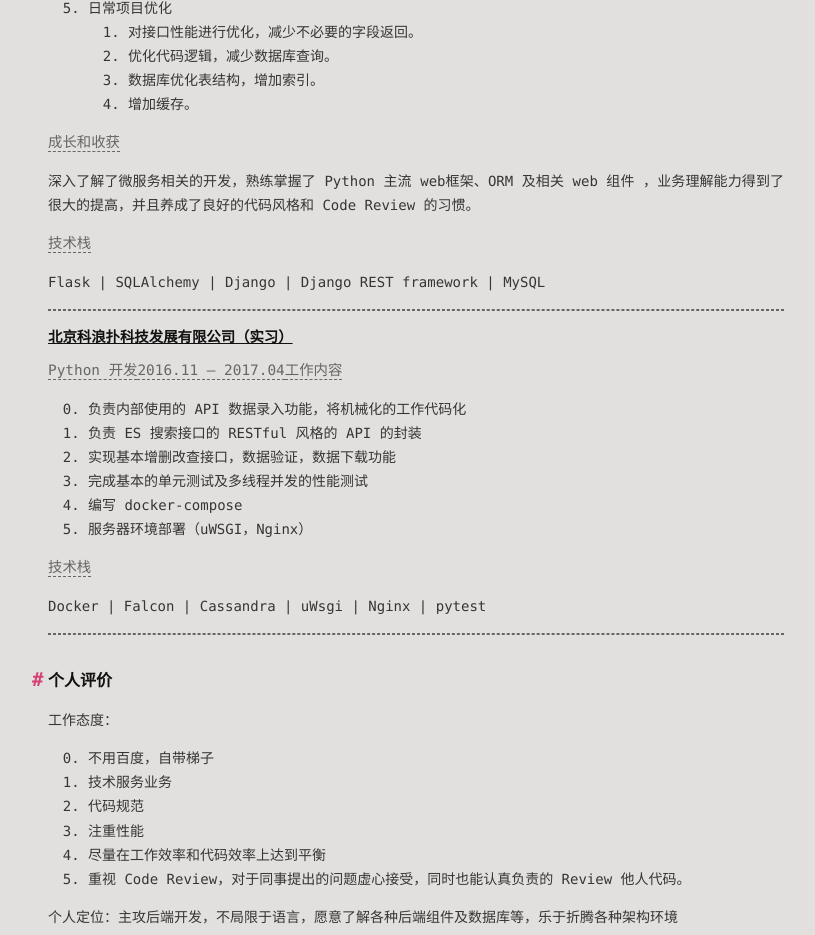
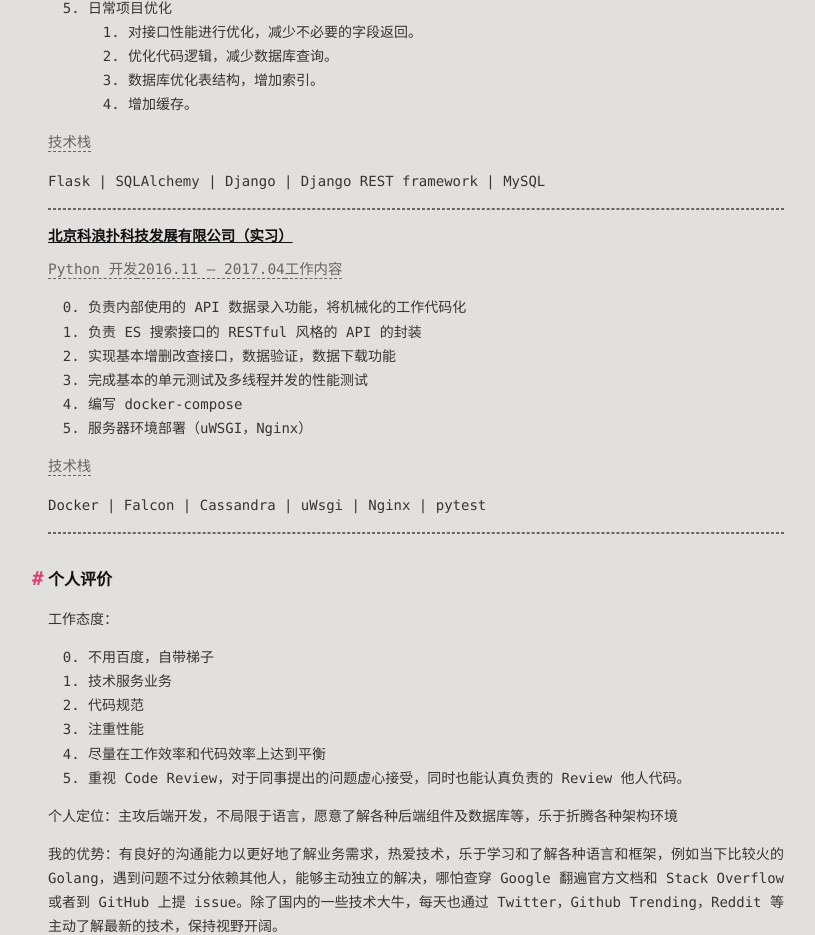
Before and after one commit to raysonmeng/raysonmeng.github.io, a plain HTML site: page resume/index.html in a window 1280 px wide. Shown: the part 852-1787 px from the top of the page, without its empty margins (224-1039 px from the left). Drawn offline with Linux system fonts and the light colour scheme; some packages are replaced by stand-ins of ours; a script that the page names is missing; a web font is replaced by a local one.

Commit message:
Site updated: 2018-06-19 22:27:35

```diff
--- a/resume/index.html
+++ b/resume/index.html
@@ -13,7 +13,7 @@
 <meta property="og:site_name" content="航海日志">
 <meta property="og:description" content="个人信息 毕业院校：哈尔滨理工大学(2013.09 - 2017.07) 邮箱：rayson951005@gmail.com GitHub：RaysonMeng 期望工作地点：北京   工作经历一土（北京）网络科技有限公司（在职）【一土时空】是一土学校内部老师及家长使用的一款APP，用来记录学生的每一条成长及教学记录，同时也包含学生管理等功能。 Python 开发2017.07 — 至今主要工作内">
 <meta property="og:locale" content="zh-CN">
-<meta property="og:updated_time" content="2018-06-19T14:26:54.093Z">
+<meta property="og:updated_time" content="2018-06-19T14:27:30.955Z">
 <meta name="twitter:card" content="summary">
 <meta name="twitter:title" content="resume">
 <meta name="twitter:description" content="个人信息 毕业院校：哈尔滨理工大学(2013.09 - 2017.07) 邮箱：rayson951005@gmail.com GitHub：RaysonMeng 期望工作地点：北京   工作经历一土（北京）网络科技有限公司（在职）【一土时空】是一土学校内部老师及家长使用的一款APP，用来记录学生的每一条成长及教学记录，同时也包含学生管理等功能。 Python 开发2017.07 — 至今主要工作内">
@@ -117,7 +117,6 @@
 </ol>
 </li>
 </ol>
-<h5 id="成长和收获"><a href="#成长和收获" class="headerlink" title="成长和收获"></a>成长和收获</h5><p>深入了解了微服务相关的开发，熟练掌握了 Python 主流 web框架、ORM 及相关 web 组件 ，业务理解能力得到了很大的提高，并且养成了良好的代码风格和 Code Review 的习惯。</p>
 <h5 id="技术栈"><a href="#技术栈" class="headerlink" title="技术栈"></a>技术栈</h5><p>Flask | SQLAlchemy | Django | Django REST framework | MySQL</p>
 <hr>
 <h3 id="北京科浪扑科技发展有限公司（实习）"><a href="#北京科浪扑科技发展有限公司（实习）" class="headerlink" title="北京科浪扑科技发展有限公司（实习）"></a>北京科浪扑科技发展有限公司（实习）</h3><h4 id="Python-开发-1"><a href="#Python-开发-1" class="headerlink" title="Python 开发"></a>Python 开发</h4><h6 id="2016-11-—-2017-04"><a href="#2016-11-—-2017-04" class="headerlink" title="2016.11 — 2017.04"></a>2016.11 — 2017.04</h6><h5 id="工作内容"><a href="#工作内容" class="headerlink" title="工作内容"></a>工作内容</h5><ol start="0">
```
